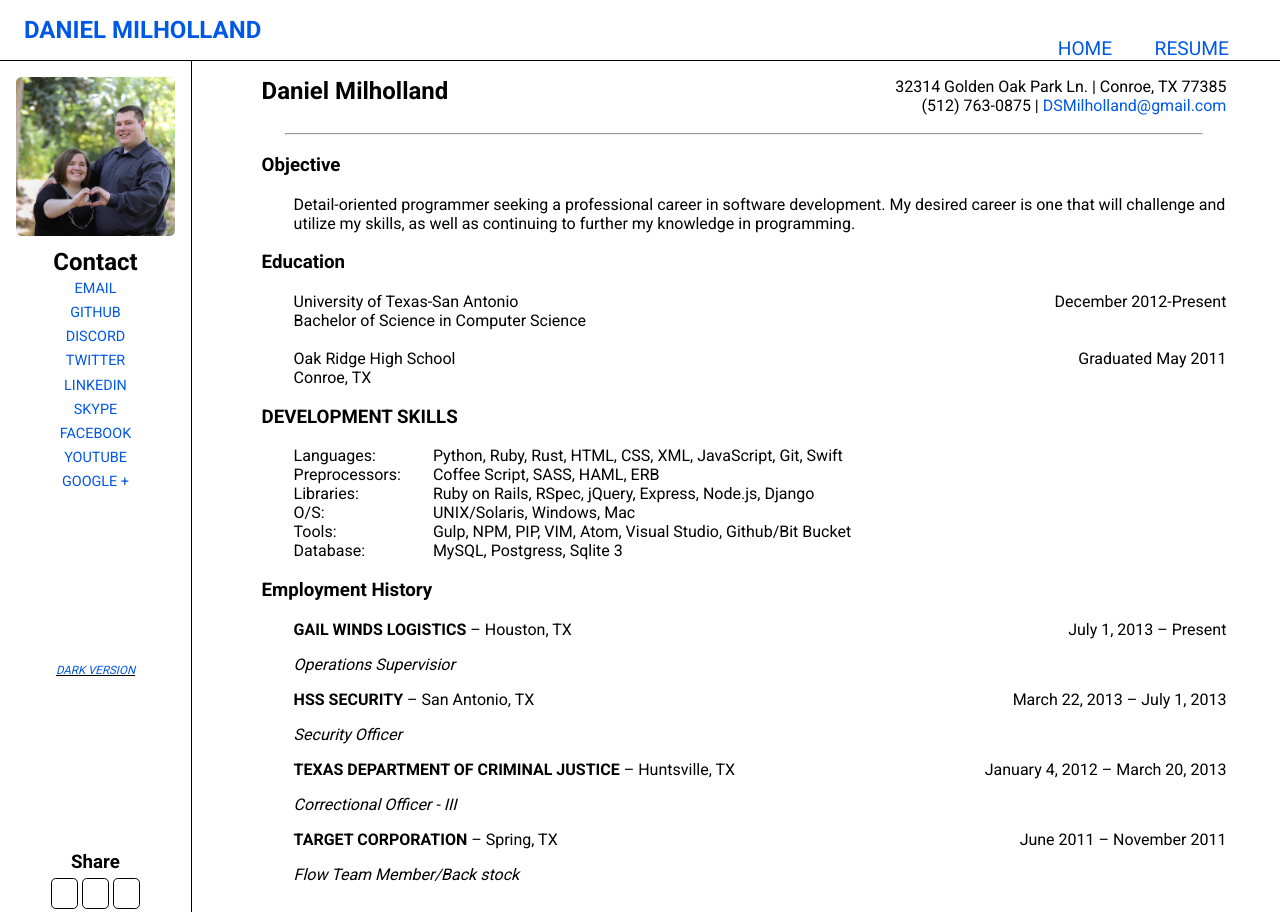
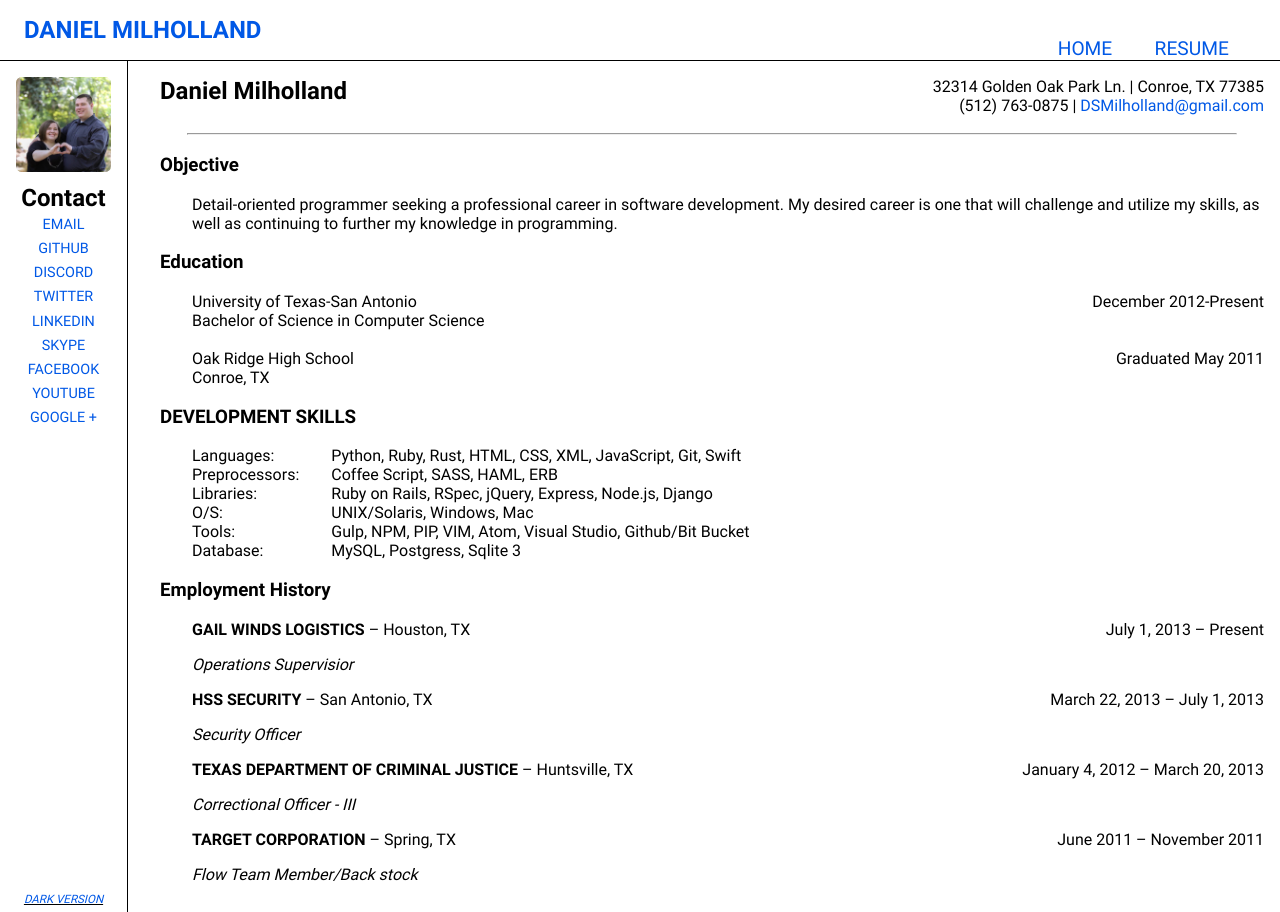
Before and after one commit to Milhound/Milhound, a PHP site: page /resume in a window 1280 px wide. Run offline with PHP 8.4, Linux system fonts and the light colour scheme; style sheets or scripts are compiled from the project's sources; some libraries are stand-ins or nearby versions; some web fonts are replaced.

Commit message:
Minor css tweaks

```diff
--- a/CSS/resume.min.css
+++ b/CSS/resume.min.css
@@ -1 +1 @@
-#resume{width:90%;min-height:55em;margin:1em auto}#resume h1{text-align:center;margin:0}#resume .title>h2{float:left;margin-top:0}#resume .title:after{content:"";display:table;clear:both}#resume h4{font-size:.8em;text-align:center;font-weight:500;margin:0}#resume .bold{display:inline;font-weight:700;margin-left:2em}#resume .subtitle{text-align:center;margin:0}#resume span{float:right}#resume .table-padding td{padding-left:2em !important}#resume p{margin-left:2em}
+#resume{margin:1em;min-height:55em}#resume h1{text-align:center;margin:0}#resume .title>h2{float:left;margin-top:0}#resume .title:after{content:"";display:table;clear:both}#resume h4{font-size:.8em;text-align:center;font-weight:500;margin:0}#resume .bold{display:inline;font-weight:700;margin-left:2em}#resume .subtitle{text-align:center;margin:0}#resume span{float:right}#resume .table-padding td{padding-left:2em !important}#resume p{margin-left:2em}
--- a/Partials/head.php
+++ b/Partials/head.php
@@ -20,8 +20,6 @@
   <meta name="Description" content="Personal Website of Daniel Milholland (@Milhound), IT enthusiast and aspiring developer." />
   <meta name="Keywords" content="Daniel, Milholland, Milhound, Personal, Website, Programming, Programmer, Portfolio, Web, Design, Rails, Java, PHP, HTML, HTML5, CSS, CSS3, Ruby, Python, Django, Front end, Back End, Developer" />
   <!-- Font -->
-  <link href='https://fonts.googleapis.com/css?family=Roboto:400,700,500,300' rel='stylesheet' type='text/css'>
-  <link href="https://file.myfontastic.com/n6vo44Re5QaWo8oCKShBs7/icons.css" rel="stylesheet">
   <?php
     if (isset($_SESSION["darkmode"])) {
       $dark = $_SESSION["darkmode"];
--- a/Partials/sidebar.php
+++ b/Partials/sidebar.php
@@ -28,20 +28,4 @@
         }
     ?>
     </div>
-    <!-- Social Share -->
-    <div class="social">
-        <h3>Share</h3>
-        <!-- Facebook -->
-        <button>
-            <span onclick="javascript:window.open('http://www.facebook.com/sharer.php?u=http://www.milhound.com/','popup','width=657,height=400');" class="socicon-facebook"></span>
-        </button>
-        <!-- Twitter -->
-        <button>
-            <span onclick="javascript:window.open('https://twitter.com/home?status=Check%20out%20www.milhound.com/%20-%20by%20%40Milhound', '_blank', 'toolbar=no,width=500, height=300, left=450, top=200');" class="socicon-twitter"></span>
-        </button>
-        <!-- Google Plus -->
-        <button>
-            <span onclick="javascript:window.open('https://plus.google.com/share?url=https://www.milhound.com/', '_blank', 'toolbar=no,width=500, height=300, left=450, top=200');" class="socicon-googleplus"></span>
-        </button>
-    </div>
 </div>
--- /dev/null
+++ b/SCSS/_font.scss
@@ -0,0 +1,224 @@
+/* cyrillic-ext */
+@font-face {
+  font-family: 'Roboto';
+  font-style: normal;
+  font-weight: 300;
+  src: local('Roboto Light'), local('Roboto-Light'), url(https://fonts.gstatic.com/s/roboto/v15/0eC6fl06luXEYWpBSJvXCIX0hVgzZQUfRDuZrPvH3D8.woff2) format('woff2');
+  unicode-range: U+0460-052F, U+20B4, U+2DE0-2DFF, U+A640-A69F;
+}
+/* cyrillic */
+@font-face {
+  font-family: 'Roboto';
+  font-style: normal;
+  font-weight: 300;
+  src: local('Roboto Light'), local('Roboto-Light'), url(https://fonts.gstatic.com/s/roboto/v15/Fl4y0QdOxyyTHEGMXX8kcYX0hVgzZQUfRDuZrPvH3D8.woff2) format('woff2');
+  unicode-range: U+0400-045F, U+0490-0491, U+04B0-04B1, U+2116;
+}
+/* greek-ext */
+@font-face {
+  font-family: 'Roboto';
+  font-style: normal;
+  font-weight: 300;
+  src: local('Roboto Light'), local('Roboto-Light'), url(https://fonts.gstatic.com/s/roboto/v15/-L14Jk06m6pUHB-5mXQQnYX0hVgzZQUfRDuZrPvH3D8.woff2) format('woff2');
+  unicode-range: U+1F00-1FFF;
+}
+/* greek */
+@font-face {
+  font-family: 'Roboto';
+  font-style: normal;
+  font-weight: 300;
+  src: local('Roboto Light'), local('Roboto-Light'), url(https://fonts.gstatic.com/s/roboto/v15/I3S1wsgSg9YCurV6PUkTOYX0hVgzZQUfRDuZrPvH3D8.woff2) format('woff2');
+  unicode-range: U+0370-03FF;
+}
+/* vietnamese */
+@font-face {
+  font-family: 'Roboto';
+  font-style: normal;
+  font-weight: 300;
+  src: local('Roboto Light'), local('Roboto-Light'), url(https://fonts.gstatic.com/s/roboto/v15/NYDWBdD4gIq26G5XYbHsFIX0hVgzZQUfRDuZrPvH3D8.woff2) format('woff2');
+  unicode-range: U+0102-0103, U+1EA0-1EF9, U+20AB;
+}
+/* latin-ext */
+@font-face {
+  font-family: 'Roboto';
+  font-style: normal;
+  font-weight: 300;
+  src: local('Roboto Light'), local('Roboto-Light'), url(https://fonts.gstatic.com/s/roboto/v15/Pru33qjShpZSmG3z6VYwnYX0hVgzZQUfRDuZrPvH3D8.woff2) format('woff2');
+  unicode-range: U+0100-024F, U+1E00-1EFF, U+20A0-20AB, U+20AD-20CF, U+2C60-2C7F, U+A720-A7FF;
+}
+/* latin */
+@font-face {
+  font-family: 'Roboto';
+  font-style: normal;
+  font-weight: 300;
+  src: local('Roboto Light'), local('Roboto-Light'), url(https://fonts.gstatic.com/s/roboto/v15/Hgo13k-tfSpn0qi1SFdUfZBw1xU1rKptJj_0jans920.woff2) format('woff2');
+  unicode-range: U+0000-00FF, U+0131, U+0152-0153, U+02C6, U+02DA, U+02DC, U+2000-206F, U+2074, U+20AC, U+2212, U+2215, U+E0FF, U+EFFD, U+F000;
+}
+/* cyrillic-ext */
+@font-face {
+  font-family: 'Roboto';
+  font-style: normal;
+  font-weight: 400;
+  src: local('Roboto'), local('Roboto-Regular'), url(https://fonts.gstatic.com/s/roboto/v15/sTdaA6j0Psb920Vjv-mrzH-_kf6ByYO6CLYdB4HQE-Y.woff2) format('woff2');
+  unicode-range: U+0460-052F, U+20B4, U+2DE0-2DFF, U+A640-A69F;
+}
+/* cyrillic */
+@font-face {
+  font-family: 'Roboto';
+  font-style: normal;
+  font-weight: 400;
+  src: local('Roboto'), local('Roboto-Regular'), url(https://fonts.gstatic.com/s/roboto/v15/uYECMKoHcO9x1wdmbyHIm3-_kf6ByYO6CLYdB4HQE-Y.woff2) format('woff2');
+  unicode-range: U+0400-045F, U+0490-0491, U+04B0-04B1, U+2116;
+}
+/* greek-ext */
+@font-face {
+  font-family: 'Roboto';
+  font-style: normal;
+  font-weight: 400;
+  src: local('Roboto'), local('Roboto-Regular'), url(https://fonts.gstatic.com/s/roboto/v15/tnj4SB6DNbdaQnsM8CFqBX-_kf6ByYO6CLYdB4HQE-Y.woff2) format('woff2');
+  unicode-range: U+1F00-1FFF;
+}
+/* greek */
+@font-face {
+  font-family: 'Roboto';
+  font-style: normal;
+  font-weight: 400;
+  src: local('Roboto'), local('Roboto-Regular'), url(https://fonts.gstatic.com/s/roboto/v15/_VYFx-s824kXq_Ul2BHqYH-_kf6ByYO6CLYdB4HQE-Y.woff2) format('woff2');
+  unicode-range: U+0370-03FF;
+}
+/* vietnamese */
+@font-face {
+  font-family: 'Roboto';
+  font-style: normal;
+  font-weight: 400;
+  src: local('Roboto'), local('Roboto-Regular'), url(https://fonts.gstatic.com/s/roboto/v15/NJ4vxlgWwWbEsv18dAhqnn-_kf6ByYO6CLYdB4HQE-Y.woff2) format('woff2');
+  unicode-range: U+0102-0103, U+1EA0-1EF9, U+20AB;
+}
+/* latin-ext */
+@font-face {
+  font-family: 'Roboto';
+  font-style: normal;
+  font-weight: 400;
+  src: local('Roboto'), local('Roboto-Regular'), url(https://fonts.gstatic.com/s/roboto/v15/Ks_cVxiCiwUWVsFWFA3Bjn-_kf6ByYO6CLYdB4HQE-Y.woff2) format('woff2');
+  unicode-range: U+0100-024F, U+1E00-1EFF, U+20A0-20AB, U+20AD-20CF, U+2C60-2C7F, U+A720-A7FF;
+}
+/* latin */
+@font-face {
+  font-family: 'Roboto';
+  font-style: normal;
+  font-weight: 400;
+  src: local('Roboto'), local('Roboto-Regular'), url(https://fonts.gstatic.com/s/roboto/v15/oMMgfZMQthOryQo9n22dcuvvDin1pK8aKteLpeZ5c0A.woff2) format('woff2');
+  unicode-range: U+0000-00FF, U+0131, U+0152-0153, U+02C6, U+02DA, U+02DC, U+2000-206F, U+2074, U+20AC, U+2212, U+2215, U+E0FF, U+EFFD, U+F000;
+}
+/* cyrillic-ext */
+@font-face {
+  font-family: 'Roboto';
+  font-style: normal;
+  font-weight: 500;
+  src: local('Roboto Medium'), local('Roboto-Medium'), url(https://fonts.gstatic.com/s/roboto/v15/ZLqKeelYbATG60EpZBSDy4X0hVgzZQUfRDuZrPvH3D8.woff2) format('woff2');
+  unicode-range: U+0460-052F, U+20B4, U+2DE0-2DFF, U+A640-A69F;
+}
+/* cyrillic */
+@font-face {
+  font-family: 'Roboto';
+  font-style: normal;
+  font-weight: 500;
+  src: local('Roboto Medium'), local('Roboto-Medium'), url(https://fonts.gstatic.com/s/roboto/v15/oHi30kwQWvpCWqAhzHcCSIX0hVgzZQUfRDuZrPvH3D8.woff2) format('woff2');
+  unicode-range: U+0400-045F, U+0490-0491, U+04B0-04B1, U+2116;
+}
+/* greek-ext */
+@font-face {
+  font-family: 'Roboto';
+  font-style: normal;
+  font-weight: 500;
+  src: local('Roboto Medium'), local('Roboto-Medium'), url(https://fonts.gstatic.com/s/roboto/v15/rGvHdJnr2l75qb0YND9NyIX0hVgzZQUfRDuZrPvH3D8.woff2) format('woff2');
+  unicode-range: U+1F00-1FFF;
+}
+/* greek */
+@font-face {
+  font-family: 'Roboto';
+  font-style: normal;
+  font-weight: 500;
+  src: local('Roboto Medium'), local('Roboto-Medium'), url(https://fonts.gstatic.com/s/roboto/v15/mx9Uck6uB63VIKFYnEMXrYX0hVgzZQUfRDuZrPvH3D8.woff2) format('woff2');
+  unicode-range: U+0370-03FF;
+}
+/* vietnamese */
+@font-face {
+  font-family: 'Roboto';
+  font-style: normal;
+  font-weight: 500;
+  src: local('Roboto Medium'), local('Roboto-Medium'), url(https://fonts.gstatic.com/s/roboto/v15/mbmhprMH69Zi6eEPBYVFhYX0hVgzZQUfRDuZrPvH3D8.woff2) format('woff2');
+  unicode-range: U+0102-0103, U+1EA0-1EF9, U+20AB;
+}
+/* latin-ext */
+@font-face {
+  font-family: 'Roboto';
+  font-style: normal;
+  font-weight: 500;
+  src: local('Roboto Medium'), local('Roboto-Medium'), url(https://fonts.gstatic.com/s/roboto/v15/oOeFwZNlrTefzLYmlVV1UIX0hVgzZQUfRDuZrPvH3D8.woff2) format('woff2');
+  unicode-range: U+0100-024F, U+1E00-1EFF, U+20A0-20AB, U+20AD-20CF, U+2C60-2C7F, U+A720-A7FF;
+}
+/* latin */
+@font-face {
+  font-family: 'Roboto';
+  font-style: normal;
+  font-weight: 500;
+  src: local('Roboto Medium'), local('Roboto-Medium'), url(https://fonts.gstatic.com/s/roboto/v15/RxZJdnzeo3R5zSexge8UUZBw1xU1rKptJj_0jans920.woff2) format('woff2');
+  unicode-range: U+0000-00FF, U+0131, U+0152-0153, U+02C6, U+02DA, U+02DC, U+2000-206F, U+2074, U+20AC, U+2212, U+2215, U+E0FF, U+EFFD, U+F000;
+}
+/* cyrillic-ext */
+@font-face {
+  font-family: 'Roboto';
+  font-style: normal;
+  font-weight: 700;
+  src: local('Roboto Bold'), local('Roboto-Bold'), url(https://fonts.gstatic.com/s/roboto/v15/77FXFjRbGzN4aCrSFhlh3oX0hVgzZQUfRDuZrPvH3D8.woff2) format('woff2');
+  unicode-range: U+0460-052F, U+20B4, U+2DE0-2DFF, U+A640-A69F;
+}
+/* cyrillic */
+@font-face {
+  font-family: 'Roboto';
+  font-style: normal;
+  font-weight: 700;
+  src: local('Roboto Bold'), local('Roboto-Bold'), url(https://fonts.gstatic.com/s/roboto/v15/isZ-wbCXNKAbnjo6_TwHToX0hVgzZQUfRDuZrPvH3D8.woff2) format('woff2');
+  unicode-range: U+0400-045F, U+0490-0491, U+04B0-04B1, U+2116;
+}
+/* greek-ext */
+@font-face {
+  font-family: 'Roboto';
+  font-style: normal;
+  font-weight: 700;
+  src: local('Roboto Bold'), local('Roboto-Bold'), url(https://fonts.gstatic.com/s/roboto/v15/UX6i4JxQDm3fVTc1CPuwqoX0hVgzZQUfRDuZrPvH3D8.woff2) format('woff2');
+  unicode-range: U+1F00-1FFF;
+}
+/* greek */
+@font-face {
+  font-family: 'Roboto';
+  font-style: normal;
+  font-weight: 700;
+  src: local('Roboto Bold'), local('Roboto-Bold'), url(https://fonts.gstatic.com/s/roboto/v15/jSN2CGVDbcVyCnfJfjSdfIX0hVgzZQUfRDuZrPvH3D8.woff2) format('woff2');
+  unicode-range: U+0370-03FF;
+}
+/* vietnamese */
+@font-face {
+  font-family: 'Roboto';
+  font-style: normal;
+  font-weight: 700;
+  src: local('Roboto Bold'), local('Roboto-Bold'), url(https://fonts.gstatic.com/s/roboto/v15/PwZc-YbIL414wB9rB1IAPYX0hVgzZQUfRDuZrPvH3D8.woff2) format('woff2');
+  unicode-range: U+0102-0103, U+1EA0-1EF9, U+20AB;
+}
+/* latin-ext */
+@font-face {
+  font-family: 'Roboto';
+  font-style: normal;
+  font-weight: 700;
+  src: local('Roboto Bold'), local('Roboto-Bold'), url(https://fonts.gstatic.com/s/roboto/v15/97uahxiqZRoncBaCEI3aW4X0hVgzZQUfRDuZrPvH3D8.woff2) format('woff2');
+  unicode-range: U+0100-024F, U+1E00-1EFF, U+20A0-20AB, U+20AD-20CF, U+2C60-2C7F, U+A720-A7FF;
+}
+/* latin */
+@font-face {
+  font-family: 'Roboto';
+  font-style: normal;
+  font-weight: 700;
+  src: local('Roboto Bold'), local('Roboto-Bold'), url(https://fonts.gstatic.com/s/roboto/v15/d-6IYplOFocCacKzxwXSOJBw1xU1rKptJj_0jans920.woff2) format('woff2');
+  unicode-range: U+0000-00FF, U+0131, U+0152-0153, U+02C6, U+02DA, U+02DC, U+2000-206F, U+2074, U+20AC, U+2212, U+2215, U+E0FF, U+EFFD, U+F000;
+}
--- a/SCSS/_icon.scss
+++ /dev/null
@@ -1,388 +0,0 @@
-@charset "UTF-8";
-
-/* socicon */
-@font-face {
-  font-family: "socicon";
-  src:url("https://file.myfontastic.com/n6vo44Re5QaWo8oCKShBs7/fonts/1454277530.eot");
-  src:url("https://file.myfontastic.com/n6vo44Re5QaWo8oCKShBs7/fonts/1454277530.eot?#iefix") format("embedded-opentype"),
-    url("https://file.myfontastic.com/n6vo44Re5QaWo8oCKShBs7/fonts/1454277530.woff") format("woff"),
-    url("https://file.myfontastic.com/n6vo44Re5QaWo8oCKShBs7/fonts/1454277530.ttf") format("truetype"),
-    url("https://file.myfontastic.com/n6vo44Re5QaWo8oCKShBs7/fonts/1454277530.svg#1454277530") format("svg");
-  font-weight: normal;
-  font-style: normal;
-}
-
-[data-icon]:before {
-  font-family: "socicon" !important;
-  content: attr(data-icon);
-  font-style: normal !important;
-  font-weight: normal !important;
-  font-variant: normal !important;
-  text-transform: none !important;
-  speak: none;
-  line-height: 1;
-  -webkit-font-smoothing: antialiased;
-  -moz-osx-font-smoothing: grayscale;
-}
-
-[class^="socicon-"]:before,
-[class*=" socicon-"]:before {
-  font-family: "socicon" !important;
-  font-style: normal !important;
-  font-weight: normal !important;
-  font-variant: normal !important;
-  text-transform: none !important;
-  speak: none;
-  line-height: 1;
-  -webkit-font-smoothing: antialiased;
-  -moz-osx-font-smoothing: grayscale;
-}
-
-.socicon-modelmayhem:before {
-  content: "\e000";
-}
-.socicon-mixcloud:before {
-  content: "\e001";
-}
-.socicon-drupal:before {
-  content: "\e002";
-}
-.socicon-swarm:before {
-  content: "\e003";
-}
-.socicon-istock:before {
-  content: "\e004";
-}
-.socicon-yammer:before {
-  content: "\e005";
-}
-.socicon-ello:before {
-  content: "\e006";
-}
-.socicon-stackoverflow:before {
-  content: "\e007";
-}
-.socicon-persona:before {
-  content: "\e008";
-}
-.socicon-triplej:before {
-  content: "\e009";
-}
-.socicon-houzz:before {
-  content: "\e00a";
-}
-.socicon-rss:before {
-  content: "\e00b";
-}
-.socicon-paypal:before {
-  content: "\e00c";
-}
-.socicon-odnoklassniki:before {
-  content: "\e00d";
-}
-.socicon-airbnb:before {
-  content: "\e00e";
-}
-.socicon-periscope:before {
-  content: "\e00f";
-}
-.socicon-outlook:before {
-  content: "\e010";
-}
-.socicon-coderwall:before {
-  content: "\e011";
-}
-.socicon-tripadvisor:before {
-  content: "\e012";
-}
-.socicon-appnet:before {
-  content: "\e013";
-}
-.socicon-goodreads:before {
-  content: "\e014";
-}
-.socicon-tripit:before {
-  content: "\e015";
-}
-.socicon-lanyrd:before {
-  content: "\e016";
-}
-.socicon-slideshare:before {
-  content: "\e017";
-}
-.socicon-buffer:before {
-  content: "\e018";
-}
-.socicon-disqus:before {
-  content: "\e019";
-}
-.socicon-vkontakte:before {
-  content: "\e01a";
-}
-.socicon-whatsapp:before {
-  content: "\e01b";
-}
-.socicon-patreon:before {
-  content: "\e01c";
-}
-.socicon-storehouse:before {
-  content: "\e01d";
-}
-.socicon-pocket:before {
-  content: "\e01e";
-}
-.socicon-mail:before {
-  content: "\e01f";
-}
-.socicon-blogger:before {
-  content: "\e020";
-}
-.socicon-technorati:before {
-  content: "\e021";
-}
-.socicon-reddit:before {
-  content: "\e022";
-}
-.socicon-dribbble:before {
-  content: "\e023";
-}
-.socicon-stumbleupon:before {
-  content: "\e024";
-}
-.socicon-digg:before {
-  content: "\e025";
-}
-.socicon-envato:before {
-  content: "\e026";
-}
-.socicon-behance:before {
-  content: "\e027";
-}
-.socicon-delicious:before {
-  content: "\e028";
-}
-.socicon-deviantart:before {
-  content: "\e029";
-}
-.socicon-forrst:before {
-  content: "\e02a";
-}
-.socicon-play:before {
-  content: "\e02b";
-}
-.socicon-zerply:before {
-  content: "\e02c";
-}
-.socicon-wikipedia:before {
-  content: "\e02d";
-}
-.socicon-apple:before {
-  content: "\e02e";
-}
-.socicon-flattr:before {
-  content: "\e02f";
-}
-.socicon-github:before {
-  content: "\e030";
-}
-.socicon-renren:before {
-  content: "\e031";
-}
-.socicon-friendfeed:before {
-  content: "\e032";
-}
-.socicon-newsvine:before {
-  content: "\e033";
-}
-.socicon-identica:before {
-  content: "\e034";
-}
-.socicon-bebo:before {
-  content: "\e035";
-}
-.socicon-zynga:before {
-  content: "\e036";
-}
-.socicon-steam:before {
-  content: "\e037";
-}
-.socicon-xbox:before {
-  content: "\e038";
-}
-.socicon-windows:before {
-  content: "\e039";
-}
-.socicon-qq:before {
-  content: "\e03a";
-}
-.socicon-douban:before {
-  content: "\e03b";
-}
-.socicon-meetup:before {
-  content: "\e03c";
-}
-.socicon-playstation:before {
-  content: "\e03d";
-}
-.socicon-android:before {
-  content: "\e03e";
-}
-.socicon-snapchat:before {
-  content: "\e03f";
-}
-.socicon-twitter:before {
-  content: "\e040";
-}
-.socicon-facebook:before {
-  content: "\e041";
-}
-.socicon-googleplus:before {
-  content: "\e042";
-}
-.socicon-pinterest:before {
-  content: "\e043";
-}
-.socicon-foursquare:before {
-  content: "\e044";
-}
-.socicon-yahoo:before {
-  content: "\e045";
-}
-.socicon-skype:before {
-  content: "\e046";
-}
-.socicon-yelp:before {
-  content: "\e047";
-}
-.socicon-feedburner:before {
-  content: "\e048";
-}
-.socicon-linkedin:before {
-  content: "\e049";
-}
-.socicon-viadeo:before {
-  content: "\e04a";
-}
-.socicon-xing:before {
-  content: "\e04b";
-}
-.socicon-myspace:before {
-  content: "\e04c";
-}
-.socicon-soundcloud:before {
-  content: "\e04d";
-}
-.socicon-spotify:before {
-  content: "\e04e";
-}
-.socicon-grooveshark:before {
-  content: "\e04f";
-}
-.socicon-lastfm:before {
-  content: "\e050";
-}
-.socicon-youtube:before {
-  content: "\e051";
-}
-.socicon-vimeo:before {
-  content: "\e052";
-}
-.socicon-dailymotion:before {
-  content: "\e053";
-}
-.socicon-vine:before {
-  content: "\e054";
-}
-.socicon-flickr:before {
-  content: "\e055";
-}
-.socicon-500px:before {
-  content: "\e056";
-}
-.socicon-instagram:before {
-  content: "\e057";
-}
-.socicon-wordpress:before {
-  content: "\e058";
-}
-.socicon-tumblr:before {
-  content: "\e059";
-}
-.socicon-twitch:before {
-  content: "\e05a";
-}
-.socicon-8tracks:before {
-  content: "\e05b";
-}
-.socicon-amazon:before {
-  content: "\e05c";
-}
-.socicon-icq:before {
-  content: "\e05d";
-}
-.socicon-smugmug:before {
-  content: "\e05e";
-}
-.socicon-ravelry:before {
-  content: "\e05f";
-}
-.socicon-weibo:before {
-  content: "\e060";
-}
-.socicon-baidu:before {
-  content: "\e061";
-}
-.socicon-angellist:before {
-  content: "\e062";
-}
-.socicon-ebay:before {
-  content: "\e063";
-}
-.socicon-imdb:before {
-  content: "\e064";
-}
-.socicon-stayfriends:before {
-  content: "\e065";
-}
-.socicon-residentadvisor:before {
-  content: "\e066";
-}
-.socicon-google:before {
-  content: "\e067";
-}
-.socicon-yandex:before {
-  content: "\e068";
-}
-.socicon-sharethis:before {
-  content: "\e069";
-}
-.socicon-bandcamp:before {
-  content: "\e06a";
-}
-.socicon-itunes:before {
-  content: "\e06b";
-}
-.socicon-deezer:before {
-  content: "\e06c";
-}
-.socicon-medium:before {
-  content: "\e06d";
-}
-.socicon-telegram:before {
-  content: "\e06e";
-}
-.socicon-openid:before {
-  content: "\e06f";
-}
-.socicon-amplement:before {
-  content: "\e070";
-}
-.socicon-viber:before {
-  content: "\e071";
-}
-.socicon-zomato:before {
-  content: "\e072";
-}
-.socicon-quora:before {
-  content: "\e073";
-}
--- a/SCSS/main.scss
+++ b/SCSS/main.scss
@@ -1,5 +1,5 @@
 @import "normalize";
-@import "icon";
+@import "font";
 // --------- Variables --------- //
 $background: lighten(lightgrey, 10%);
 $highlight: #A6C93C;
@@ -109,10 +109,6 @@ header{
 		a, .modeToggle{
 			margin: 1em .7em;
 		}
-
-		.social{
-			display: none;
-		}
 	}
 }
 // --------- Tablet / Desktop--------- //
@@ -131,7 +127,7 @@ header{
 	#sidebar{
 		position: fixed;
 		left: 0;
-		max-width: 15%;
+		max-width: 10%;
 		display: flex;
 		flex-direction: column;
 		align-items: center;
@@ -152,30 +148,9 @@ header{
 		a{
 			margin: .25em 0;
 		}
-		.social{
-			margin-top: auto;
-			margin-bottom: 3em;
-			button{
-				line-height: .5em;
-				padding: .4em;
-				border-radius: .3em;
-				border: 1px solid black;
-				background-color: white;
-				margin: 0;
-			}
-
-			.socicon-facebook{
-				color: #314789;
-			}
-			.socicon-twitter{
-				color: #1D8DEE;
-			}
-			.socicon-googleplus{
-				color: #AD2A21;
-			}
-		}
 		.modeToggle{
 			margin-top: auto;
+			margin-bottom: 4em;
 			font-size: .8em;
 			font-style: italic;
 			text-decoration: underline;
@@ -184,7 +159,7 @@ header{
 	#content{
 		position: fixed;
 		right: 0;
-		max-width:85%;
+		width: 90%;
 		height: 100%;
 		overflow-y: scroll;
 		padding-left: 1em;
--- a/SCSS/resume.scss
+++ b/SCSS/resume.scss
@@ -1,7 +1,6 @@
 #resume{
-	width: 90%;
+	margin: 1em;
 	min-height: 55em;
-	margin: 1em auto;
 	h1{
 		text-align: center;
 		margin: 0;
--- a/resume.php
+++ b/resume.php
@@ -3,7 +3,7 @@
 <html lang="en">
 <?php
     $title = 'Daniel Milholland - Resume';
-    $css = 'resume.css';
+    $css = 'resume.min.css';
     include('./Partials/head.php');
 ?>
 <body>
```
Also changed, not shown: CSS/welcome.min.css (+1 -1 lines), SCSS/welcome.scss (+8 -6 lines), CSS/main.min.css. Lines whose indentation alone changed are shown as unchanged.
